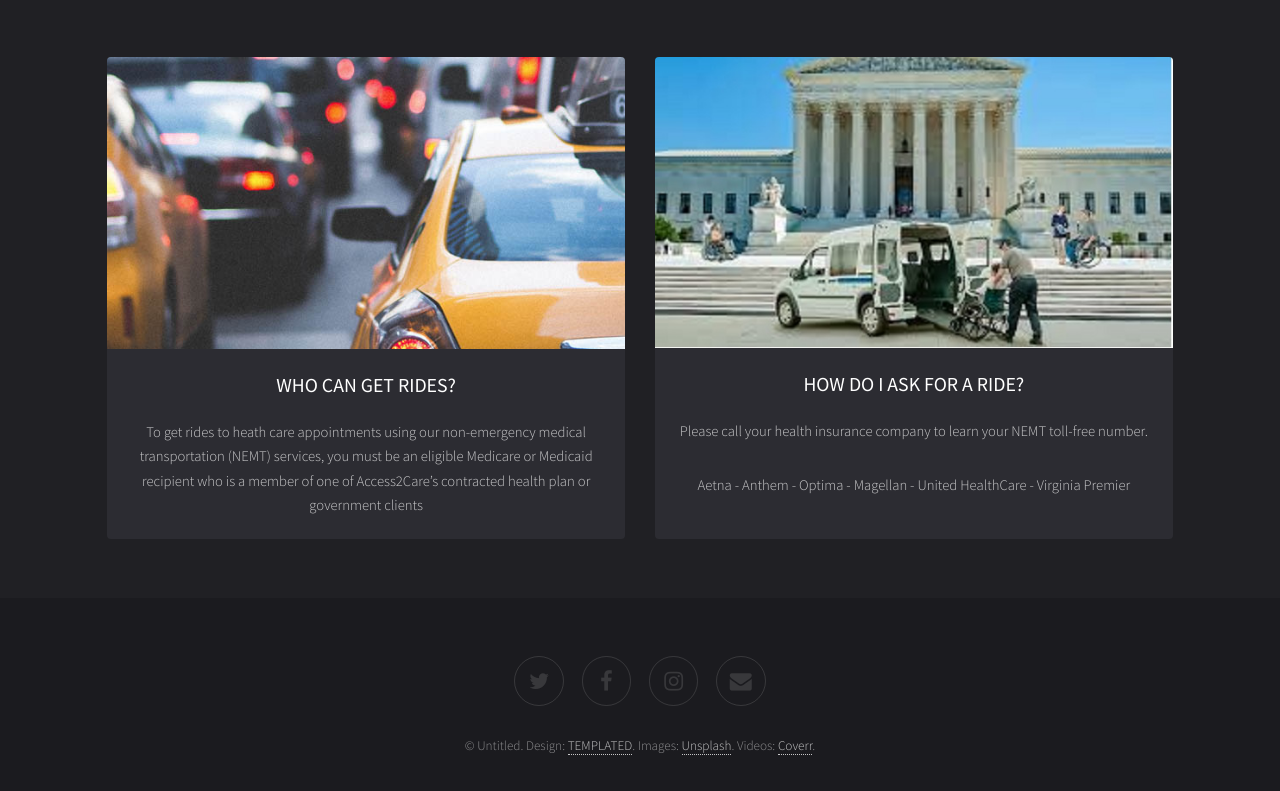
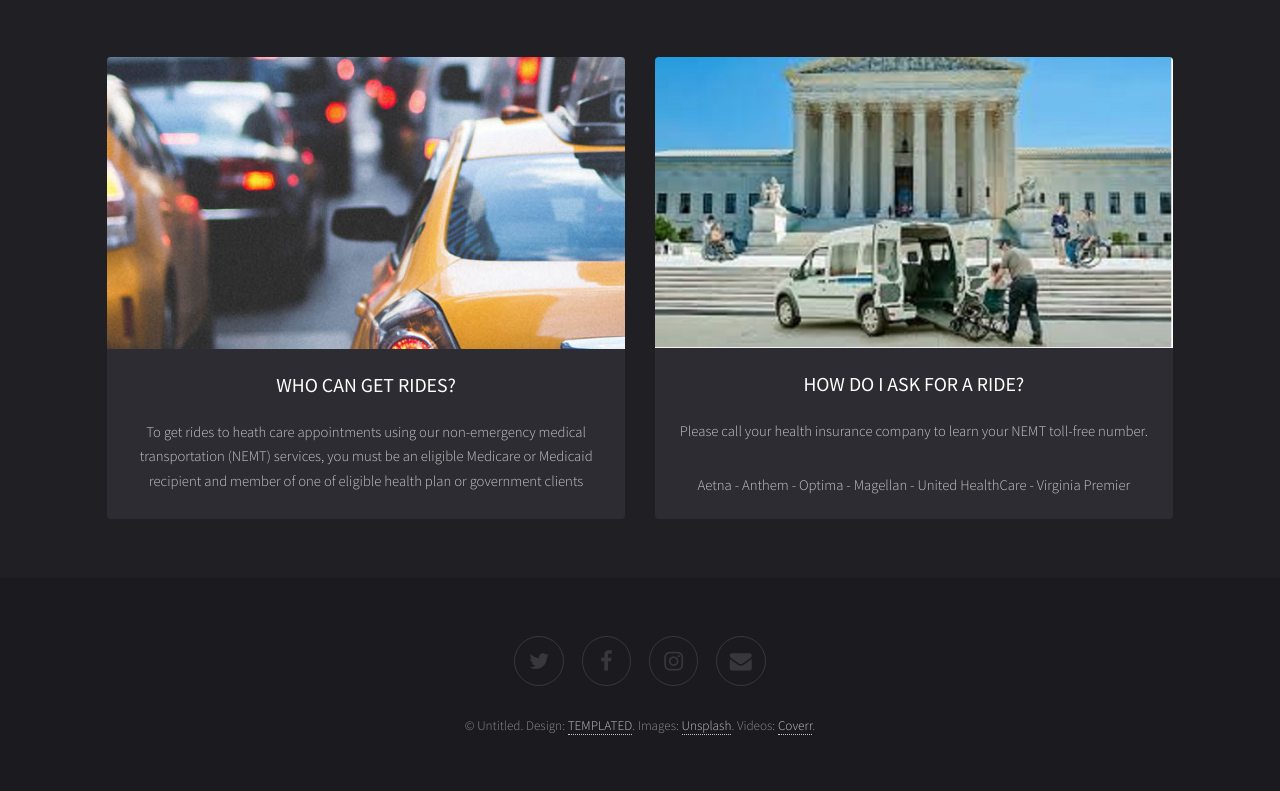
Before and after one commit to ezaccesscab/ezaccesscab.github.io, a plain HTML site: page index.html in a window 1280 px wide. Shown: the part 674-1465 px from the top of the page. Drawn offline with Linux system fonts and the light colour scheme.

Commit message:
Update index.html

```diff
--- a/index.html
+++ b/index.html
@@ -42,7 +42,7 @@
 								<a href=# class="image fit"><img src="images/pic01.jpg" alt="" /></a>
 								<div class="inner">
 									<h3>WHO CAN GET RIDES?</h3>
-									<p>To get rides to heath care appointments using our non-emergency medical transportation (NEMT) services, you must be an eligible Medicare or Medicaid recipient who is a member of one of Access2Care’s contracted health plan or government clients</p>
+									<p>To get rides to heath care appointments using our non-emergency medical transportation (NEMT) services, you must be an eligible Medicare or Medicaid recipient and member of one of eligible health plan or government clients</p>
 
 								</div>
 							</div>
```
